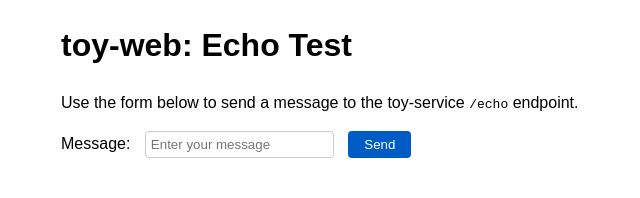
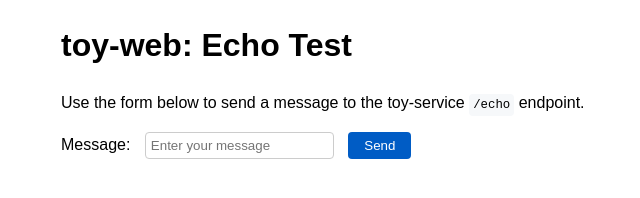
Before and after one commit to PaulCapestany/toy-web, a website: page index.html in a window 1280 px wide. Shown: the full height of the page, 259-899 px from the left. Drawn offline with Linux system fonts and the light colour scheme.

Commit message:
style: highlight inline code snippets

```diff
--- a/style.css
+++ b/style.css
@@ -37,6 +37,14 @@
     background-color: #004799;
   }
 
+  code {
+    display: inline-block;
+    padding: 2px 4px;
+    border-radius: 4px;
+    background-color: #f6f8fa;
+    font-size: 0.95em;
+  }
+
   #result.hidden {
     display: none;
   }
```
